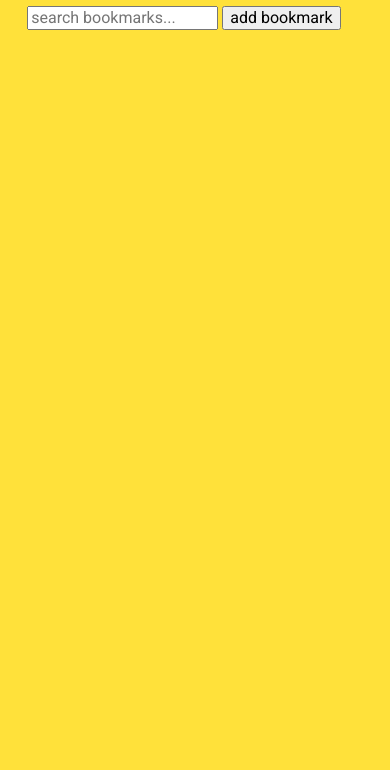
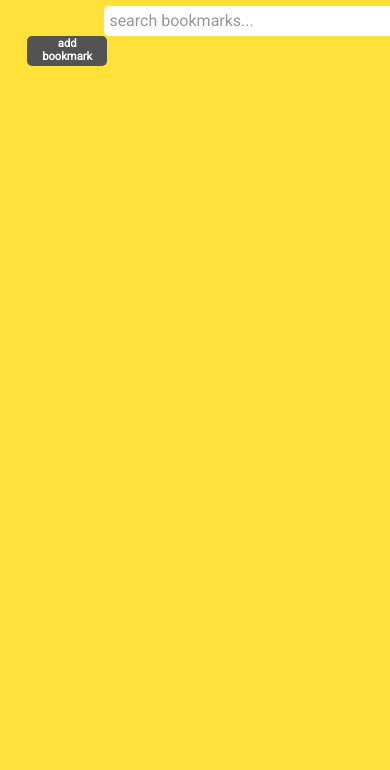
Before and after one commit to thinkful-ei24/joe-bookmark-app, a plain HTML site: page index.html in a window 390 px wide. Shown: the part 74-844 px from the top of the page. Drawn offline with nearby package versions, Linux system fonts and the light colour scheme.

Commit message:
Redo of title and search bar, added CSS Grid for responsive design

```diff
--- a/index.html
+++ b/index.html
@@ -20,7 +20,7 @@
 				</header>
 			</div>
 			<div class="col-12">
-				<div class="col-12">
+				<div class="col-12"> <!-- Form for search and add functions-->
 					<label for ="main-options" class="visually-hidden">Main Options</label>
 					<form id="main-options" class="main-options js-main-options">
 						<input type="text" name="Search Bookmarks" class="search-bookmarks js-search-bookmarks" placeholder="search bookmarks...">
--- a/styles/index.css
+++ b/styles/index.css
@@ -24,3 +24,29 @@ body {
     text-align: center;
     font-weight: bolder;
 }
+
+::placeholder {
+    color: rgb(151, 151, 151);
+}
+
+.search-bookmarks {
+    display: inline-block;
+    width: 300px;
+    height: 30px;
+    border: none;
+    border-radius: 5px;
+    margin-left: 23%;
+    padding-left: 5px;
+}
+
+.add-bookmark {
+    background-color: rgb(83, 83, 83);
+    color: white;
+    width: 80px;
+    height: 30px;
+    border: none;
+    border-radius: 5px;
+    font-size: 0.7rem;
+    font-weight: bolder;
+    vertical-align: 8px;
+}
```
